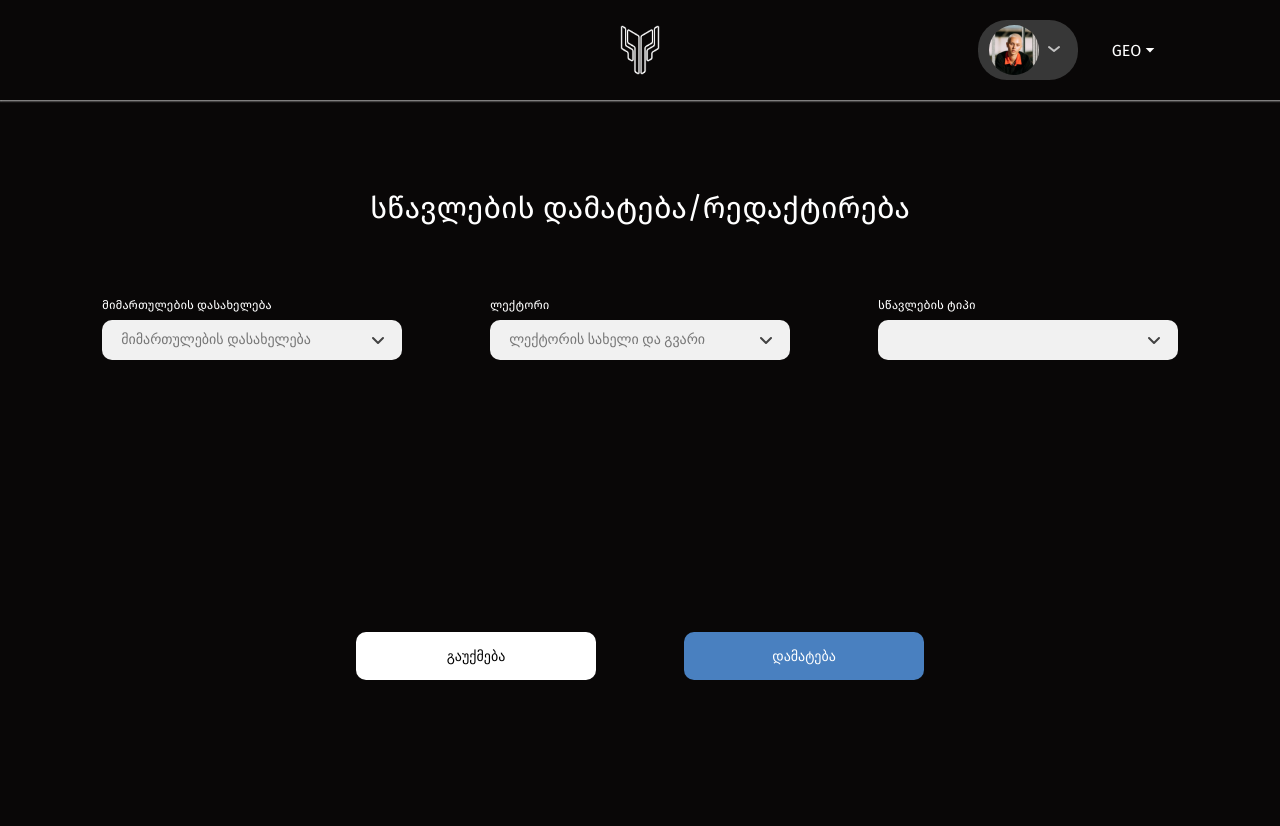
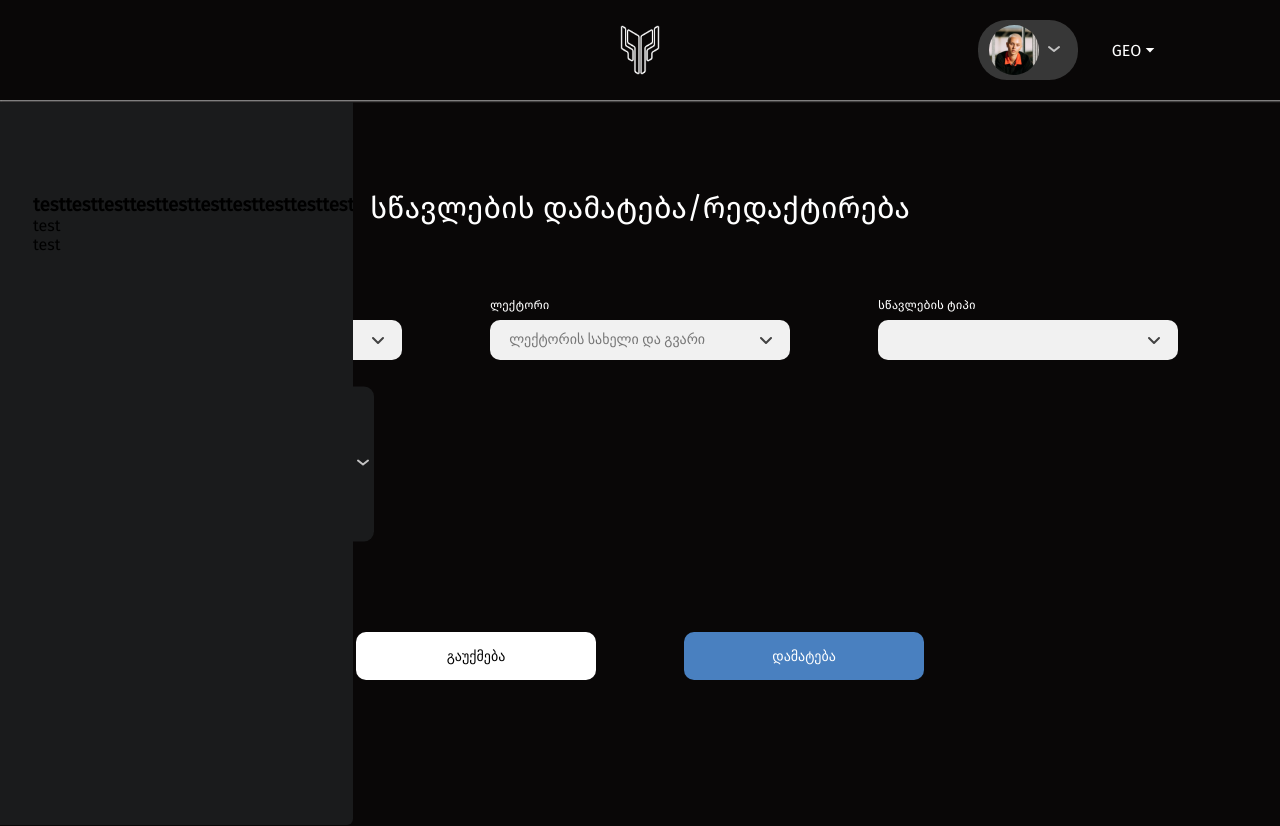
Before and after one commit to ruso-Kvesitadze/Unilab-Internal-System, a React (Vite) app: page /edit-course in a window 1280 px wide. Shown: the top 826 px of the page. Built offline with nearby package versions, Linux system fonts and the light colour scheme.

Commit message:
feature/SideBar
Adding Empty Side Bar

```diff
--- /dev/null
+++ b/src/components/SideBar/SideBar.jsx
@@ -0,0 +1,32 @@
+import React, { useState } from "react";
+import {
+  SSideBarContainer,
+  SSideBarDiv,
+  SSideBarButton,
+} from "./SideBar.styled";
+export const SideBar = () => {
+  const [showSideBar, setShowSideBar] = useState(false);
+  const toggleMenu = () => {
+    setShowSideBar(!showSideBar);
+  };
+
+  return (
+    <SSideBarContainer
+      animate={{ width: showSideBar ? "84px" : "353px" }}
+      transition={{ type: "spring", duration: 0.5 }}
+    >
+      <SSideBarDiv>
+        <ul>
+          <li>
+            <h1>testtesttesttesttesttesttesttesttesttest</h1>
+          </li>
+          <li>test</li>
+          <li>test</li>
+        </ul>
+      </SSideBarDiv>
+      <SSideBarButton onClick={toggleMenu}>
+        <img src="assets/svg/ProfileDropDown.svg" alt="" />
+      </SSideBarButton>
+    </SSideBarContainer>
+  );
+};
--- /dev/null
+++ b/src/components/SideBar/SideBar.styled.js
@@ -0,0 +1,33 @@
+import styled from "styled-components";
+import { motion } from "framer-motion";
+
+export const SSideBarContainer = styled(motion.nav)`
+  position: absolute;
+  width: ${({ width }) => (width ? width : "353px")};
+  height: 723px;
+  background-color: #1a1b1c;
+  border-radius: 0px 0px 6px 0px;
+  top: 6.4rem;
+`;
+
+export const SSideBarDiv = styled.div`
+  height: 100%;
+  display: flex;
+  margin: 92px 0 0 33px;
+  overflow: hidden;
+`;
+
+export const SSideBarButton = styled.div`
+  position: absolute;
+  width: 21px;
+  height: 155px;
+  transform: translate(100%, -50%);
+  top: 50%;
+  right: 0;
+  background-color: #1a1b1c;
+  border-radius: 0px 10px 10px 0px;
+  display: flex;
+  justify-content: center;
+  align-items: center;
+  cursor: pointer;
+`;
--- /dev/null
+++ b/src/components/SideBar/index.js
@@ -0,0 +1 @@
+export { SideBar } from "./SideBar";
--- a/src/views/EditCourse/EditCourse.jsx
+++ b/src/views/EditCourse/EditCourse.jsx
@@ -1,5 +1,6 @@
 import React, { useState } from "react";
 import { FourthHeader } from "../../components/Headers/FourthHeader";
+import { SideBar } from "../../components/SideBar";
 import { Footer } from "../../components/Footer";
 import {
   SEditCourseMainDiv,
@@ -41,7 +42,7 @@ export const EditCourse = () => {
             onSelect={(item) => {
               setLecturer(item);
             }}
-            items={["გიორგი", "გიო", "ბექა", "გიორგი"]}
+            items={["გიორგი", "გიო", "ბექა"]}
           ></Dropdown>
           <Dropdown
             id="teachingType"
@@ -52,7 +53,6 @@ export const EditCourse = () => {
             onSelect={(item) => {
               setTeachingType(item);
             }}
-            items={["გიორგი", "გიო", "ბექა", "გიორგი"]}
           ></Dropdown>
         </SGridContainer>
       </SContainer>
@@ -69,6 +69,9 @@ export const EditCourse = () => {
           დამატება
         </Button>
       </SButtonContainer>
+      <section>
+        <SideBar />
+      </section>
       <Footer />
     </SEditCourseMainDiv>
   );
```
